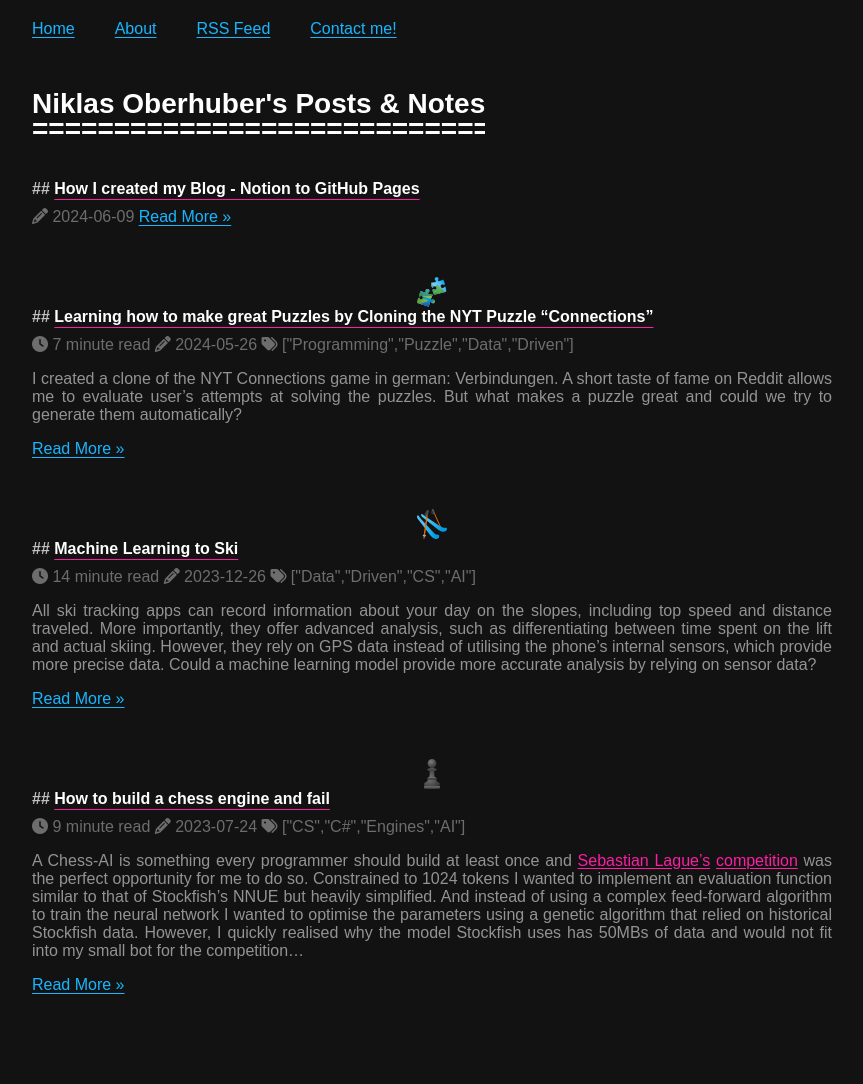
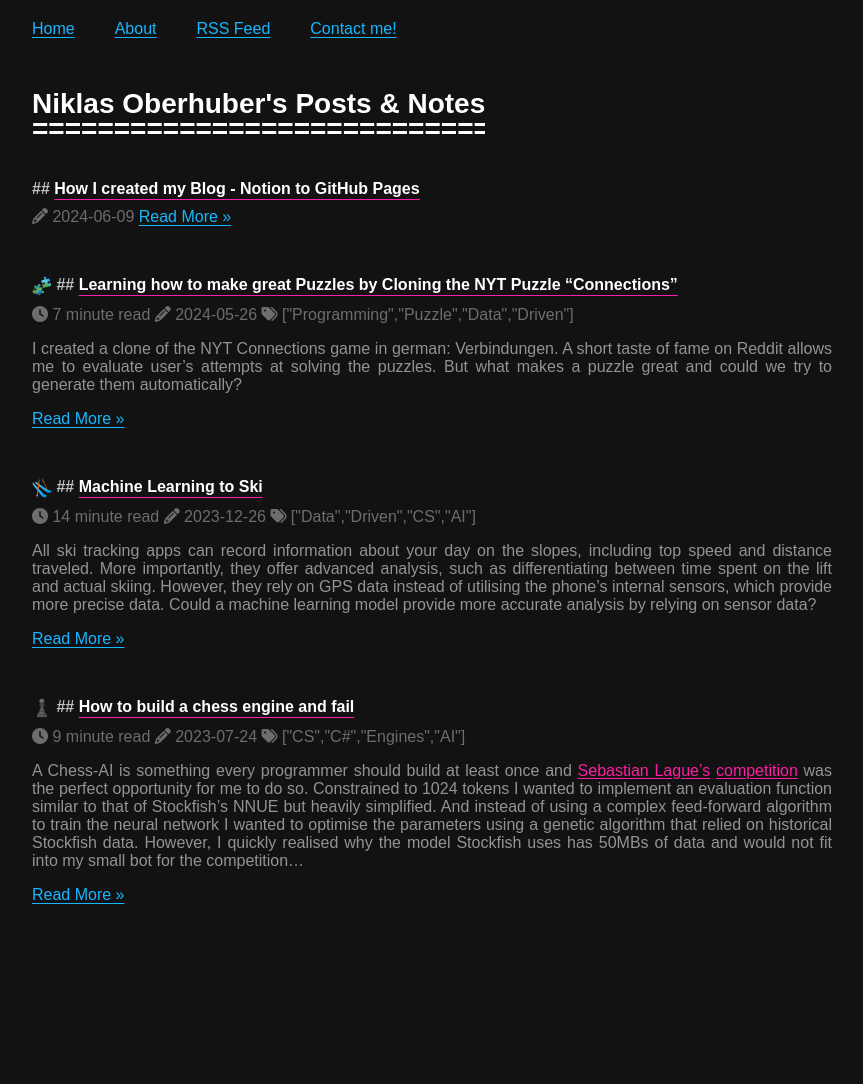
Before and after one commit to obrhubr/obrhubr.github.io, a Jekyll site: the page built from index.html, in a window 1280 px wide. Shown: the whole page, without its empty margins (208-1071 px from the left). Built offline with Jekyll 4.4.1, drawn with Linux system fonts in a browser that asks for light colours; some web fonts are replaced; after the commit the page ends 994 px from its top, so only the background shows below that.

```diff
--- a/_includes/all.html
+++ b/_includes/all.html
@@ -4,7 +4,7 @@
 		{% if post.excerpt != null %}
 			<div class="post">
 				<div class="titlediv">
-					<span><img src="/assets/{{ post.favicon }}"/></span> ##
+					<span><img class="inline-icon" src="/assets/{{ post.favicon }}"/></span> ##
 					<span><a class="link title" href="{{ post.url }}">{{ post.title }} </a></span>
 				</div>
 				<div class="detail">
--- a/assets/index.css
+++ b/assets/index.css
@@ -76,6 +76,7 @@
 .detail {
     color: var(--detail-text-color);
     margin-bottom: 0px;
+    text-align: left !important;
 }
 
 .title {
@@ -118,3 +119,14 @@
 h1, h2, h3, h4, h5 {
     color: var(--title-text-color);
 }
+
+.inline-icon {
+    margin-left: 0 !important;
+    margin-right: 0 !important;
+
+    width: 20px !important;
+    height: 20px !important;
+
+    vertical-align: top !important;
+    display: inline !important;
+}
```
